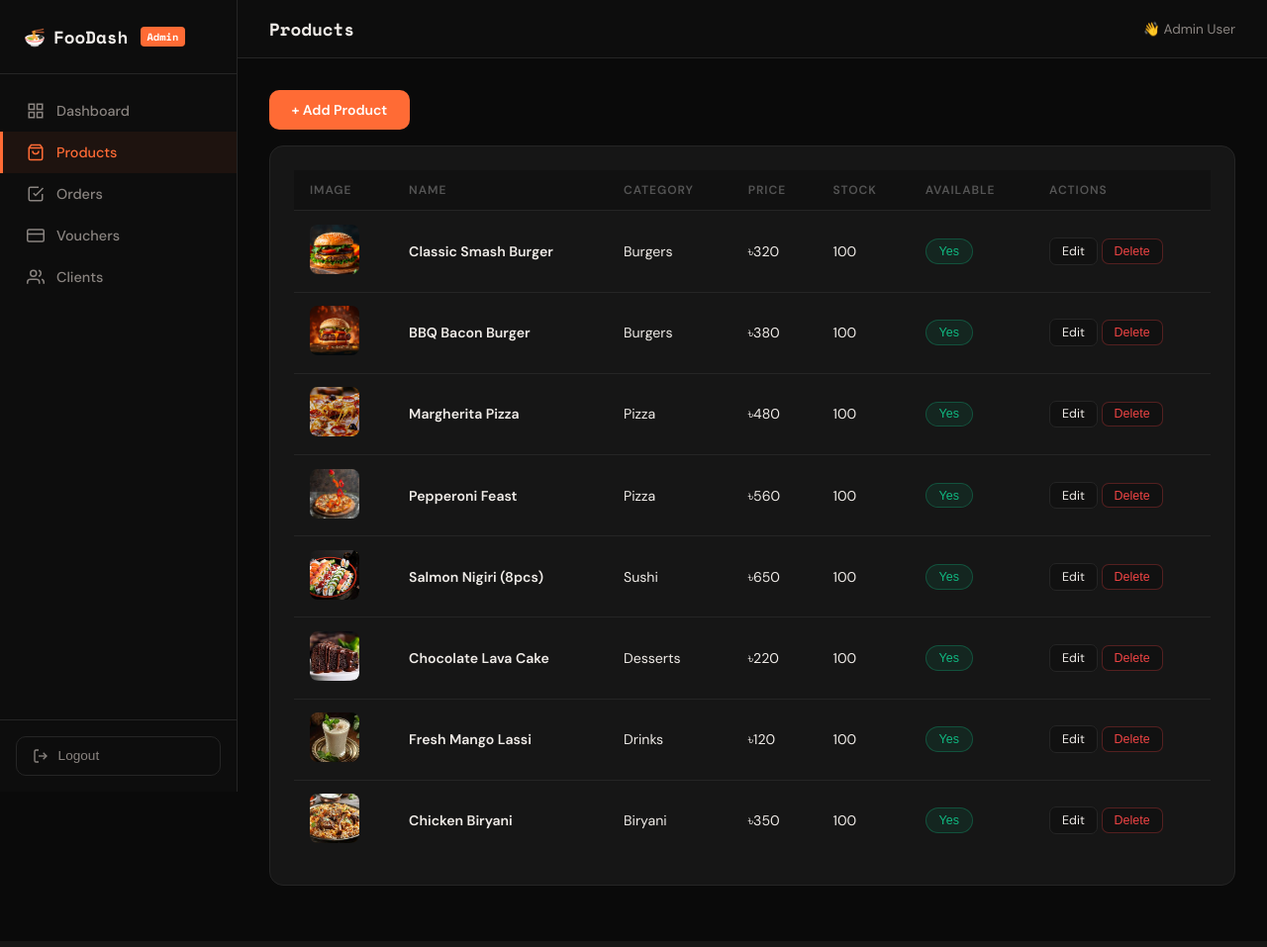
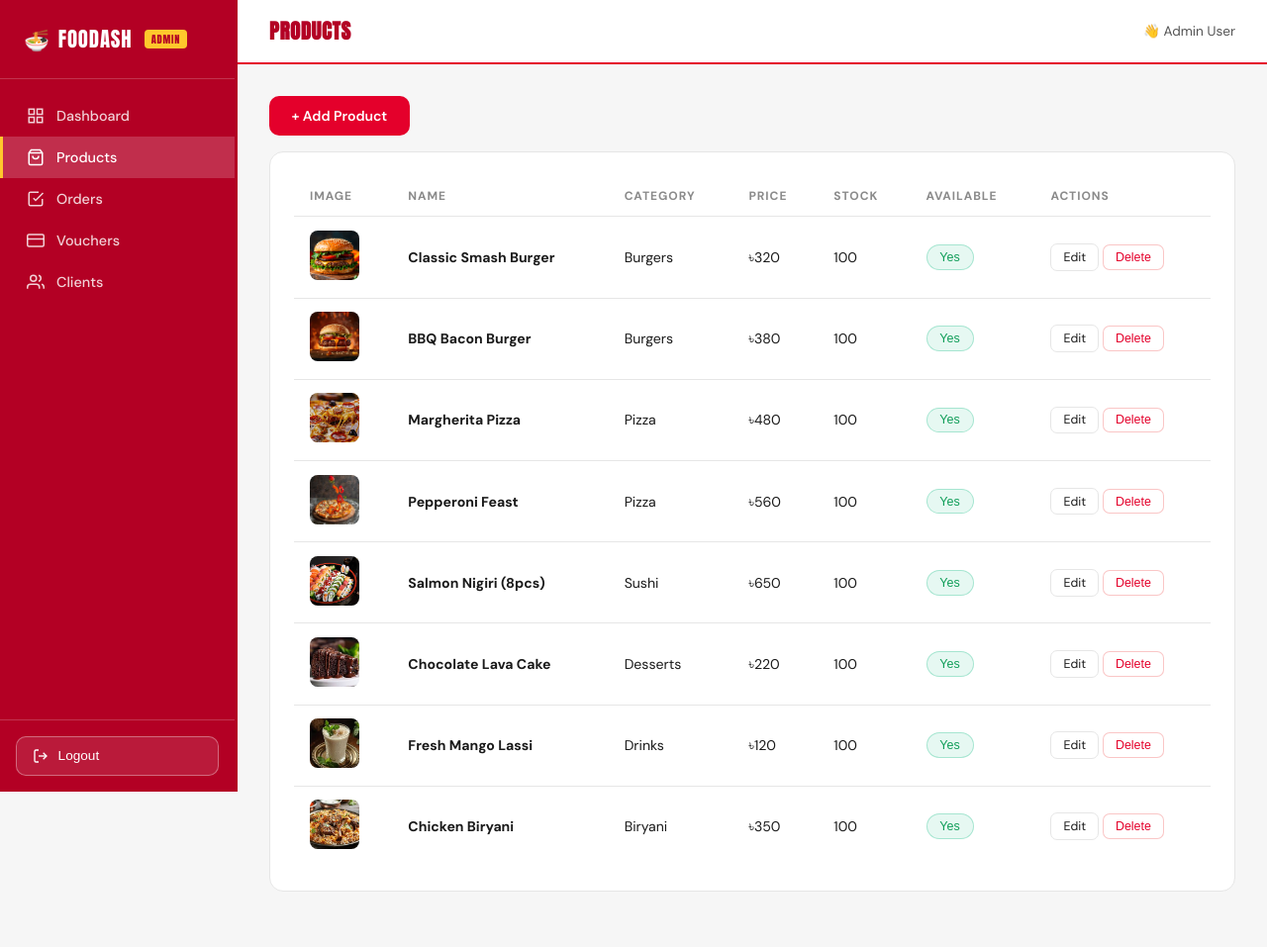
Before and after one commit to Tonmoy225/foodash, a Laravel app: page /admin/products in a window 1280 px wide. Shown: the whole page at 99% size. Run offline with Laravel 10, Linux system fonts and the light colour scheme; a user stored in the database is signed in; data comes from the database, SQL or seed files in the repository; settings files or empty folders that the repository lacks are supplied.

Commit message:
Restyle FooDash with KFC-inspired red theme

```diff
--- a/public/css/admin.css
+++ b/public/css/admin.css
@@ -3,19 +3,20 @@
    ============================================================ */
 
 :root {
-  --primary: #ff6b35;
-  --primary-dark: #e55a28;
-  --bg: #0a0a0a;
-  --bg2: #111111;
-  --sidebar-bg: #0d0d0d;
-  --card-bg: #161616;
-  --border: #252525;
-  --input-bg: #1a1a1a;
-  --text-primary: #f0ece8;
-  --text-secondary: #8a8480;
-  --text-muted: #555;
-  --success: #10b981;
-  --danger: #ef4444;
+  --primary: #e4002b;
+  --primary-dark: #b30024;
+  --accent: #ffc72c;
+  --bg: #f6f6f6;
+  --bg2: #ffffff;
+  --sidebar-bg: #b30024;
+  --card-bg: #ffffff;
+  --border: #e6e6e6;
+  --input-bg: #ffffff;
+  --text-primary: #1a1a1a;
+  --text-secondary: #555555;
+  --text-muted: #8a8a8a;
+  --success: #0f9d58;
+  --danger: #e4002b;
   --warning: #f59e0b;
   --info: #6366f1;
   --radius: 14px;
@@ -30,46 +31,46 @@ body { font-family: 'DM Sans', sans-serif; background: var(--bg); color: var(--t
 /* ── SIDEBAR ── */
 .sidebar {
   width: 240px; flex-shrink: 0; background: var(--sidebar-bg);
-  border-right: 1px solid var(--border);
+  border-right: 3px solid var(--primary-dark);
   display: flex; flex-direction: column;
   position: sticky; top: 0; height: 100vh;
 }
 .sidebar-logo {
-  padding: 1.5rem; font-family: 'Space Mono', monospace;
-  font-size: 1.1rem; font-weight: 700; border-bottom: 1px solid var(--border);
-  display: flex; align-items: center; gap: .5rem;
+  padding: 1.5rem; font-family: 'Anton', sans-serif;
+  font-size: 1.3rem; letter-spacing: .04em; border-bottom: 1px solid rgba(255,255,255,.2);
+  display: flex; align-items: center; gap: .5rem; color: #fff; text-transform: uppercase;
 }
 .sidebar-logo small {
-  font-size: .65rem; background: var(--primary); color: white;
+  font-size: .65rem; background: var(--accent); color: var(--primary-dark);
   padding: .1rem .4rem; border-radius: 4px; margin-left: .3rem;
 }
 .sidebar-nav { display: flex; flex-direction: column; padding: 1rem 0; flex: 1; }
 .sidebar-nav a {
   display: flex; align-items: center; gap: .75rem;
-  padding: .75rem 1.5rem; color: var(--text-secondary); text-decoration: none;
+  padding: .75rem 1.5rem; color: rgba(255,255,255,.82); text-decoration: none;
   font-size: .9rem; font-weight: 500; transition: all .2s; border-left: 3px solid transparent;
 }
 .sidebar-nav a svg { width: 18px; height: 18px; flex-shrink: 0; }
-.sidebar-nav a:hover { color: var(--text-primary); background: rgba(255,255,255,.03); }
-.sidebar-nav a.active { color: var(--primary); border-left-color: var(--primary); background: rgba(255,107,53,.07); }
-.sidebar-footer { padding: 1rem; border-top: 1px solid var(--border); }
+.sidebar-nav a:hover { color: #fff; background: rgba(255,255,255,.12); }
+.sidebar-nav a.active { color: #fff; border-left-color: var(--accent); background: rgba(255,255,255,.18); }
+.sidebar-footer { padding: 1rem; border-top: 1px solid rgba(255,255,255,.2); }
 .logout-btn {
   display: flex; align-items: center; gap: .6rem;
-  width: 100%; padding: .7rem 1rem; background: none; border: 1px solid var(--border);
-  border-radius: 10px; color: var(--text-secondary); cursor: pointer; font-size: .85rem;
+  width: 100%; padding: .7rem 1rem; background: rgba(255,255,255,.1); border: 1px solid rgba(255,255,255,.35);
+  border-radius: 10px; color: #fff; cursor: pointer; font-size: .85rem;
   transition: all .2s;
 }
 .logout-btn svg { width: 16px; height: 16px; }
-.logout-btn:hover { border-color: var(--danger); color: var(--danger); }
+.logout-btn:hover { background: #fff; color: var(--primary-dark); }
 
 /* ── MAIN ── */
 .admin-main { flex: 1; display: flex; flex-direction: column; overflow: hidden; }
 .admin-header {
-  background: var(--sidebar-bg); border-bottom: 1px solid var(--border);
+  background: #fff; border-bottom: 2px solid var(--primary);
   padding: 1rem 2rem; display: flex; justify-content: space-between; align-items: center;
   position: sticky; top: 0; z-index: 100;
 }
-.admin-header h1 { font-family: 'Space Mono', monospace; font-size: 1.1rem; color: var(--text-primary); }
+.admin-header h1 { font-family: 'Anton', sans-serif; font-size: 1.3rem; color: var(--primary-dark); text-transform: uppercase; letter-spacing: .03em; }
 .admin-user { font-size: .85rem; color: var(--text-secondary); }
 .admin-content { padding: 2rem; flex: 1; }
 
@@ -77,8 +78,8 @@ body { font-family: 'DM Sans', sans-serif; background: var(--bg); color: var(--t
 .alert {
   padding: .75rem 1.5rem; margin: 0 2rem; border-radius: 10px; font-size: .9rem; font-weight: 500;
 }
-.alert-success { background: rgba(16,185,129,.1); color: #34d399; border: 1px solid rgba(16,185,129,.2); }
-.alert-error { background: rgba(239,68,68,.1); color: #f87171; border: 1px solid rgba(239,68,68,.2); }
+.alert-success { background: #e7f6ec; color: #0f9d58; border: 1px solid #b7e4c7; }
+.alert-error { background: #fdeaec; color: var(--primary-dark); border: 1px solid #f5b7c0; }
 
 /* ── STAT CARDS ── */
 .stat-cards { display: grid; grid-template-columns: repeat(auto-fit, minmax(200px, 1fr)); gap: 1rem; margin-bottom: 2rem; }
@@ -112,16 +113,16 @@ body { font-family: 'DM Sans', sans-serif; background: var(--bg); color: var(--t
 }
 .admin-table td { padding: .85rem 1rem; border-bottom: 1px solid var(--border); vertical-align: middle; }
 .admin-table tr:last-child td { border-bottom: none; }
-.admin-table tr:hover td { background: rgba(255,255,255,.02); }
+.admin-table tr:hover td { background: rgba(228,0,43,.04); }
 
 /* ── BADGES ── */
 .badge { display: inline-block; padding: .2rem .65rem; border-radius: 50px; font-size: .75rem; font-weight: 600; }
-.badge-warning  { background: rgba(245,158,11,.15);  color: #f59e0b; }
-.badge-info     { background: rgba(99,102,241,.15);  color: #818cf8; }
-.badge-primary  { background: rgba(255,107,53,.15);  color: var(--primary); }
-.badge-accent   { background: rgba(59,130,246,.15);  color: #60a5fa; }
-.badge-success  { background: rgba(16,185,129,.15);  color: #34d399; }
-.badge-danger   { background: rgba(239,68,68,.15);   color: #f87171; }
+.badge-warning  { background: #fff4d6;  color: #8a5a00; }
+.badge-info     { background: #e8e8ff;  color: #4338ca; }
+.badge-primary  { background: rgba(228,0,43,.1);  color: var(--primary-dark); }
+.badge-accent   { background: #e5f1ff;  color: #1d4ed8; }
+.badge-success  { background: #e7f6ec;  color: #0f9d58; }
+.badge-danger   { background: rgba(228,0,43,.1);   color: var(--primary-dark); }
 
 /* ── BUTTONS ── */
 .btn-primary {
--- a/resources/views/admin/dashboard/index.blade.php
+++ b/resources/views/admin/dashboard/index.blade.php
@@ -6,7 +6,7 @@
 <!-- STATS -->
 <div class="stat-cards">
     <div class="stat-card">
-        <div class="stat-icon" style="background:#ff6b35">📦</div>
+        <div class="stat-icon" style="background:#e4002b">📦</div>
         <div class="stat-info">
             <span class="stat-value">{{ number_format($stats['orders']) }}</span>
             <span class="stat-label">Total Orders</span>
--- a/resources/views/admin/products/index.blade.php
+++ b/resources/views/admin/products/index.blade.php
@@ -20,7 +20,7 @@
                     <td>
                         <img src="{{ $product->image_url }}" width="50" height="50"
                              style="border-radius:8px; object-fit:cover"
-                             onerror="this.src='https://via.placeholder.com/50x50/ff6b35/fff?text=F'">
+                             onerror="this.src='https://via.placeholder.com/50x50/e4002b/fff?text=F'">
                     </td>
                     <td><strong>{{ $product->name }}</strong></td>
                     <td>{{ $product->category->name }}</td>
--- a/resources/views/auth/login.blade.php
+++ b/resources/views/auth/login.blade.php
@@ -4,7 +4,7 @@
     <meta charset="UTF-8">
     <meta name="viewport" content="width=device-width, initial-scale=1.0">
     <title>Login — FooDash</title>
-    <link href="https://fonts.googleapis.com/css2?family=Fraunces:wght@700;900&family=DM+Sans:wght@400;500&display=swap" rel="stylesheet">
+    <link href="https://fonts.googleapis.com/css2?family=Anton&family=DM+Sans:wght@400;500;600;700&display=swap" rel="stylesheet">
     <link rel="stylesheet" href="{{ asset('css/auth.css') }}">
 </head>
 <body class="auth-body">
--- a/resources/views/auth/register.blade.php
+++ b/resources/views/auth/register.blade.php
@@ -4,7 +4,7 @@
     <meta charset="UTF-8">
     <meta name="viewport" content="width=device-width, initial-scale=1.0">
     <title>Register — FooDash</title>
-    <link href="https://fonts.googleapis.com/css2?family=Fraunces:wght@700;900&family=DM+Sans:wght@400;500&display=swap" rel="stylesheet">
+    <link href="https://fonts.googleapis.com/css2?family=Anton&family=DM+Sans:wght@400;500;600;700&display=swap" rel="stylesheet">
     <link rel="stylesheet" href="{{ asset('css/auth.css') }}">
 </head>
 <body class="auth-body">
--- a/resources/views/client/cart/index.blade.php
+++ b/resources/views/client/cart/index.blade.php
@@ -23,7 +23,7 @@
             <div class="cart-items">
                 @foreach($cart as $item)
                 <div class="cart-item" id="cart-item-{{ $item['id'] }}">
-                    <img src="{{ $item['image'] }}" alt="{{ $item['name'] }}" onerror="this.src='https://via.placeholder.com/80x80/ff6b35/fff?text=🍽️'">
+                    <img src="{{ $item['image'] }}" alt="{{ $item['name'] }}" onerror="this.src='https://via.placeholder.com/80x80/e4002b/fff?text=🍽️'">
                     <div class="cart-item-info">
                         <h4>{{ $item['name'] }}</h4>
                         <span class="item-unit-price">৳{{ number_format($item['price'], 0) }} each</span>
--- a/resources/views/client/history/show.blade.php
+++ b/resources/views/client/history/show.blade.php
@@ -21,7 +21,7 @@
             <div style="display:flex;align-items:center;gap:1rem;padding:.75rem 0;border-bottom:1px solid var(--border)">
                 <img src="{{ $item->product->image_url }}" width="50" height="50"
                      style="border-radius:10px;object-fit:cover"
-                     onerror="this.src='https://via.placeholder.com/50x50/ff6b35/fff?text=F'">
+                     onerror="this.src='https://via.placeholder.com/50x50/e4002b/fff?text=F'">
                 <div style="flex:1">
                     <div style="font-weight:600">{{ $item->product->name }}</div>
                     <div style="font-size:.8rem;color:var(--text-muted)">৳{{ number_format($item->unit_price,0) }} × {{ $item->quantity }}</div>
--- a/resources/views/client/home/index.blade.php
+++ b/resources/views/client/home/index.blade.php
@@ -49,7 +49,7 @@
             @foreach($featured as $product)
             <div class="product-card">
                 <div class="product-image">
-                    <img src="{{ $product->image_url }}" alt="{{ $product->name }}" onerror="this.src='https://via.placeholder.com/300x200/ff6b35/ffffff?text=🍽️'">
+                    <img src="{{ $product->image_url }}" alt="{{ $product->name }}" onerror="this.src='https://via.placeholder.com/300x200/e4002b/ffffff?text=🍽️'">
                     @if(!$product->is_available)
                         <div class="product-unavailable">Unavailable</div>
                     @endif
--- a/resources/views/client/home/menu.blade.php
+++ b/resources/views/client/home/menu.blade.php
@@ -34,7 +34,7 @@
             @foreach($products as $product)
             <div class="product-card">
                 <div class="product-image">
-                    <img src="{{ $product->image_url }}" alt="{{ $product->name }}" onerror="this.src='https://via.placeholder.com/300x200/ff6b35/ffffff?text={{ urlencode($product->name) }}'">
+                    <img src="{{ $product->image_url }}" alt="{{ $product->name }}" onerror="this.src='https://via.placeholder.com/300x200/e4002b/ffffff?text={{ urlencode($product->name) }}'">
                     @if(!$product->is_available)<div class="product-unavailable">Unavailable</div>@endif
                 </div>
                 <div class="product-info">
--- a/resources/views/client/home/product.blade.php
+++ b/resources/views/client/home/product.blade.php
@@ -15,7 +15,7 @@
             <div style="border-radius:24px;overflow:hidden;aspect-ratio:4/3;background:#111">
                 <img src="{{ $product->image_url }}" alt="{{ $product->name }}"
                      style="width:100%;height:100%;object-fit:cover"
-                     onerror="this.src='https://via.placeholder.com/600x450/ff6b35/ffffff?text={{ urlencode($product->name) }}'">
+                     onerror="this.src='https://via.placeholder.com/600x450/e4002b/ffffff?text={{ urlencode($product->name) }}'">
             </div>
 
             <!-- INFO -->
@@ -44,7 +44,7 @@
                     Add to Cart →
                 </button>
                 @else
-                <div style="background:rgba(239,68,68,.1);border:1px solid rgba(239,68,68,.2);color:#f87171;padding:.75rem 1.2rem;border-radius:12px;display:inline-block">
+                <div style="background:rgba(228,0,43,.08);border:1px solid rgba(228,0,43,.25);color:#b30024;padding:.75rem 1.2rem;border-radius:12px;display:inline-block">
                     Currently Unavailable
                 </div>
                 @endif
@@ -60,7 +60,7 @@
                 <div class="product-card">
                     <div class="product-image">
                         <img src="{{ $item->image_url }}" alt="{{ $item->name }}"
-                             onerror="this.src='https://via.placeholder.com/300x200/ff6b35/fff?text={{ urlencode($item->name) }}'">
+                             onerror="this.src='https://via.placeholder.com/300x200/e4002b/fff?text={{ urlencode($item->name) }}'">
                     </div>
                     <div class="product-info">
                         <h3 class="product-name">{{ $item->name }}</h3>
--- a/resources/views/client/tracking/index.blade.php
+++ b/resources/views/client/tracking/index.blade.php
@@ -6,7 +6,7 @@
 #map { height: 400px; border-radius: 16px; }
 .tracking-status { display:flex; gap:1rem; margin:2rem 0; flex-wrap:wrap }
 .status-step { flex:1; min-width:120px; text-align:center; padding:1rem; background:var(--card-bg); border-radius:12px; border:2px solid transparent }
-.status-step.done { border-color: var(--accent); background: rgba(255,107,53,0.1) }
+.status-step.done { border-color: var(--accent); background: rgba(228,0,43,0.1) }
 .status-step.current { border-color: var(--primary); animation: pulse 2s infinite }
 .step-icon-s { font-size:1.8rem; display:block; margin-bottom:.5rem }
 @keyframes pulse { 0%,100%{transform:scale(1)} 50%{transform:scale(1.05)} }
--- a/resources/views/layouts/admin.blade.php
+++ b/resources/views/layouts/admin.blade.php
@@ -6,7 +6,7 @@
     <meta name="csrf-token" content="{{ csrf_token() }}">
     <title>@yield('title', 'Admin') — FooDash Panel</title>
     <link rel="preconnect" href="https://fonts.googleapis.com">
-    <link href="https://fonts.googleapis.com/css2?family=Space+Mono:wght@400;700&family=DM+Sans:wght@300;400;500;600&display=swap" rel="stylesheet">
+    <link href="https://fonts.googleapis.com/css2?family=Anton&family=Space+Mono:wght@400;700&family=DM+Sans:wght@400;500;600;700&display=swap" rel="stylesheet">
     <link rel="stylesheet" href="{{ asset('css/admin.css') }}">
     @stack('styles')
 </head>
--- a/resources/views/layouts/client.blade.php
+++ b/resources/views/layouts/client.blade.php
@@ -7,7 +7,7 @@
     <meta name="base-url" content="{{ url('') }}">
     <title>@yield('title', 'FooDash') — Fast & Fresh Delivery</title>
     <link rel="preconnect" href="https://fonts.googleapis.com">
-    <link href="https://fonts.googleapis.com/css2?family=Fraunces:wght@400;600;700;900&family=DM+Sans:wght@300;400;500;600&display=swap" rel="stylesheet">
+    <link href="https://fonts.googleapis.com/css2?family=Anton&family=DM+Sans:wght@400;500;600;700&display=swap" rel="stylesheet">
     <link rel="stylesheet" href="{{ asset('css/client.css') }}">
     @stack('styles')
 </head>
```
Also changed, not shown: public/css/auth.css (+21 -18 lines), public/css/client.css (+73 -53 lines), resources/views/errors/403.blade.php (+5 -5 lines), resources/views/errors/404.blade.php (+5 -5 lines).
